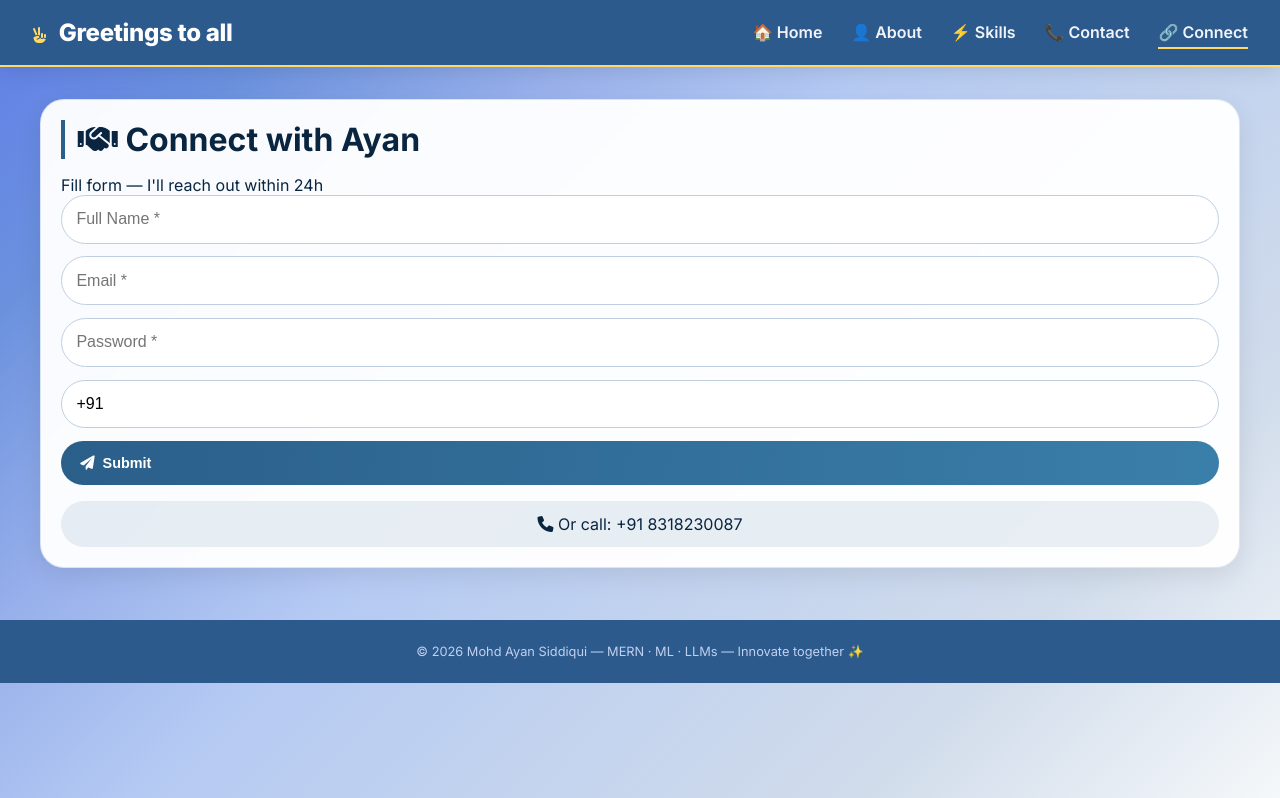
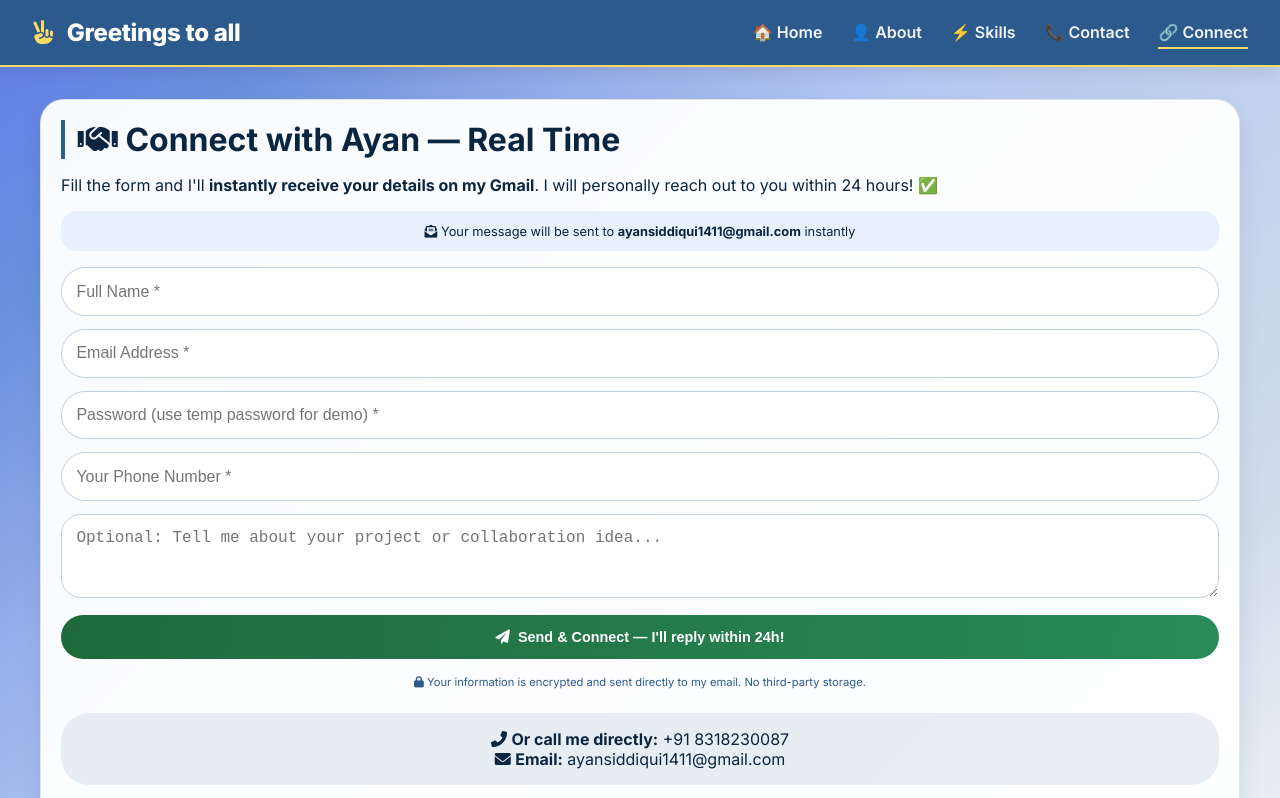
Before and after one commit to mdayansidd144/Websiteabme, a plain HTML site: page index.html in a window 1280 px wide. Both pictures are taken after a click on the link "Connect". Shown: the top 798 px of the page. Drawn offline with nearby package versions, Linux system fonts and the light colour scheme.

Commit message:
updated contact details

```diff
--- a/index.html
+++ b/index.html
@@ -3,20 +3,16 @@
 <head>
   <meta charset="UTF-8">
   <meta name="viewport" content="width=device-width, initial-scale=1.0, viewport-fit=cover, user-scalable=yes">
-  <title>Mohd Ayan | Full-Stack ML Engineer | Portfolio</title>
+  <title>Mohd Ayan | Full-Stack ML Engineer | Real-Time Connect</title>
   <!-- Preconnect to critical origins for performance -->
   <link rel="preconnect" href="https://fonts.googleapis.com">
   <link rel="preconnect" href="https://fonts.gstatic.com" crossorigin>
   <link rel="preconnect" href="https://cdnjs.cloudflare.com">
-  <!-- Optimized font loading -->
   <link href="https://fonts.googleapis.com/css2?family=Inter:opsz,wght@14..32,300;14..32,400;14..32,500;14..32,600;14..32,700;14..32,800&display=swap" rel="stylesheet">
-  <!-- Font Awesome 6 (lightweight) -->
   <link rel="stylesheet" href="https://cdnjs.cloudflare.com/ajax/libs/font-awesome/6.0.0-beta3/css/all.min.css">
-  <!-- GSAP with deferred loading for performance -->
   <script src="https://cdnjs.cloudflare.com/ajax/libs/gsap/3.12.5/gsap.min.js" defer></script>
   <script src="https://cdnjs.cloudflare.com/ajax/libs/gsap/3.12.5/ScrollTrigger.min.js" defer></script>
   <style>
-    /* Critical CSS inlined for fast paint */
     * {
       margin: 0;
       padding: 0;
@@ -24,7 +20,6 @@
       -webkit-tap-highlight-color: transparent;
     }
 
-    /* Mobile-first responsive design */
     body {
       font-family: 'Inter', system-ui, -apple-system, BlinkMacSystemFont, 'Segoe UI', sans-serif;
       background: linear-gradient(135deg,
@@ -42,7 +37,6 @@
       min-height: 100vh;
     }
 
-    /* Navbar - mobile optimized */
     .navbar {
       background: #2c5a8c;
       box-shadow: 0 4px 20px rgba(0, 0, 0, 0.1);
@@ -68,14 +62,12 @@
     .logo i {
       color: #ffd966;
       margin-right: 6px;
-      font-size: 1rem;
     }
 
     .nav-links {
       display: flex;
       gap: 0.8rem;
       flex-wrap: wrap;
-      justify-content: center;
     }
     .nav-links a {
       text-decoration: none;
@@ -101,14 +93,12 @@
       width: 100%;
     }
 
-    /* Container with proper padding for mobile */
     .container {
       max-width: 1400px;
       margin: 0 auto;
       padding: 1rem;
     }
 
-    /* Cards - touch friendly */
     .flashcard, .skill-card {
       background: rgba(255, 255, 255, 0.96);
       backdrop-filter: blur(4px);
@@ -119,11 +109,7 @@
       border: 1px solid rgba(42, 95, 138, 0.15);
       margin-bottom: 1.25rem;
     }
-    .flashcard:active, .skill-card:active {
-      transform: scale(0.99);
-    }
 
-    /* Optimized image containers */
     .img-container-rounded {
       width: 100%;
       height: 140px;
@@ -142,7 +128,6 @@
       object-position: center;
     }
 
-    /* Avatar - responsive sizing */
     .avatar-large {
       width: 200px;
       height: 200px;
@@ -160,7 +145,6 @@
       object-position: center;
     }
 
-    /* Hero section - mobile optimized */
     .hero-flex {
       display: flex;
       flex-direction: column;
@@ -168,11 +152,7 @@
       text-align: center;
       gap: 1.5rem;
     }
-    .hero-flex > div:first-child {
-      text-align: center;
-    }
 
-    /* Typography - responsive */
     h1 {
       font-size: 1.8rem;
       font-weight: 800;
@@ -188,7 +168,6 @@
       color: #0a2540;
     }
 
-    /* Buttons - touch friendly size */
     .btn-primary, .btn-outline {
       border-radius: 50px;
       font-weight: 600;
@@ -207,16 +186,13 @@
       color: white;
       border: none;
     }
-    .btn-primary:active {
-      transform: scale(0.96);
-    }
+    .btn-primary:active { transform: scale(0.96); }
     .btn-outline {
       border: 1.5px solid #2a5f8a;
       background: rgba(255,255,255,0.9);
       color: #2a5f8a;
     }
 
-    /* Skills grid - mobile first */
     .skills-grid {
       display: grid;
       grid-template-columns: 1fr;
@@ -295,71 +271,27 @@
       font-size: 0.8rem;
     }
 
-    /* Tablet and desktop enhancements */
     @media (min-width: 768px) {
-      .container {
-        padding: 1.5rem 2rem;
-      }
-      .hero-flex {
-        flex-direction: row;
-        text-align: left;
-        gap: 2rem;
-      }
-      .hero-flex > div:first-child {
-        text-align: left;
-      }
-      .avatar-large {
-        width: 280px;
-        height: 280px;
-      }
-      h1 {
-        font-size: 2.5rem;
-      }
-      .section-title {
-        font-size: 2rem;
-      }
-      .skills-grid {
-        grid-template-columns: repeat(auto-fill, minmax(280px, 1fr));
-        gap: 1.5rem;
-      }
-      .navbar {
-        padding: 1rem 2rem;
-      }
-      .nav-links {
-        gap: 1.8rem;
-      }
-      .nav-links a {
-        font-size: 1rem;
-      }
-      .logo {
-        font-size: 1.5rem;
-      }
+      .container { padding: 1.5rem 2rem; }
+      .hero-flex { flex-direction: row; text-align: left; gap: 2rem; }
+      .hero-flex > div:first-child { text-align: left; }
+      .avatar-large { width: 280px; height: 280px; }
+      h1 { font-size: 2.5rem; }
+      .section-title { font-size: 2rem; }
+      .skills-grid { grid-template-columns: repeat(auto-fill, minmax(280px, 1fr)); gap: 1.5rem; }
+      .navbar { padding: 1rem 2rem; }
+      .nav-links { gap: 1.8rem; }
+      .nav-links a { font-size: 1rem; }
+      .logo { font-size: 1.5rem; }
     }
-
     @media (min-width: 1024px) {
-      .avatar-large {
-        width: 380px;
-        height: 380px;
-      }
-      .container {
-        padding: 2rem 2.5rem;
-      }
+      .avatar-large { width: 380px; height: 380px; }
+      .container { padding: 2rem 2.5rem; }
     }
-
-    /* Reduce motion if user prefers */
     @media (prefers-reduced-motion: reduce) {
-      *, *::before, *::after {
-        animation-duration: 0.01ms !important;
-        transition-duration: 0.01ms !important;
-      }
+      *, *::before, *::after { animation-duration: 0.01ms !important; transition-duration: 0.01ms !important; }
     }
-
-    /* Loading optimization */
-    img {
-      max-width: 100%;
-      height: auto;
-      display: block;
-    }
+    img { max-width: 100%; height: auto; display: block; }
   </style>
 </head>
 <body>
@@ -377,13 +309,12 @@
 
 <main id="app-root" class="container"></main>
 <footer>
-  <p>© 2026 Mohd Ayan Siddiqui — MERN · ML · LLMs — Innovate together ✨</p>
+  <p>© 2026 Mohd Ayan Siddiqui — MERN · ML · LLMs — Real-time Connect | Your message reaches my Gmail instantly ✨</p>
 </footer>
 
 <script>
-  // Performance: Defer non-critical JS, use efficient selectors
   (function() {
-    // Constants
+    // ========== CONSTANTS ==========
     const leetcodeUrl = "https://leetcode.com/u/mohdayan-sidd144/";
     const githubUrl = "https://github.com/mdayansidd144";
     const personalPhone = "+91 8318230087";
@@ -391,7 +322,10 @@
     const sentimentAnalysisUrl = "https://sentiment-analysis-model-vsggmwybur9xjgeflwunzs.streamlit.app/";
     const inventoryManagementUrl = "https://speak-snap-store-vhr5-8gqxjcwuf-mdayansidd144s-projects.vercel.app";
 
-    // Skills data (lightweight)
+    // FormSubmit endpoint - sends REAL emails to your Gmail instantly
+    const FORM_ENDPOINT = "https://formsubmit.co/ayansiddiqui1411@gmail.com";
+
+    // Skills data
     const skillsDetailed = [
       { name: "Programming Languages", desc: "C, Python, Java, JavaScript — strong algorithmic foundation.", tags: ["C", "Python", "Java", "JS"], img: "https://cdn.jsdelivr.net/gh/devicons/devicon/icons/python/python-original.svg" },
       { name: "Databases", desc: "SQL & MongoDB expertise, query optimization, data modeling.", tags: ["SQL", "MongoDB"], img: "https://cdn.jsdelivr.net/gh/devicons/devicon/icons/mongodb/mongodb-original.svg" },
@@ -403,11 +337,11 @@
       { name: "LeetCode", desc: "100+ solved problems (Java, SQL) — DSA mastery.", tags: ["Java", "SQL", "Algorithms"], img: "https://trypear.ai/images/leetcode.png" }
     ];
 
-    // LocalStorage helpers for profile image persistence
+    // Profile image persistence
     function saveProfileImage(dataUrl) { if (dataUrl) localStorage.setItem('ayanProfileImage', dataUrl); }
     function loadProfileImage() { return localStorage.getItem('ayanProfileImage'); }
 
-    // Home Page Component (optimized)
+    // ========== PAGE COMPONENTS ==========
     function HomePage() {
       const savedImage = loadProfileImage();
       const defaultImage = "Ayan.png";
@@ -450,7 +384,7 @@
           </div>
           <div class="flashcard">
             <h2 class="section-title"><i class="fas fa-handshake"></i> Get Connected</h2>
-            <p>Share your details — I'll reach out within 24h.</p>
+            <p>Fill the form — I'll receive your message <strong>instantly on my Gmail</strong> and will connect with you in real life!</p>
             <div style="margin-top:1rem;"><a href="#login" class="btn-primary" id="gotoLogin">Fill form →</a></div>
           </div>
         </div>
@@ -487,10 +421,57 @@
       return `<div><div class="flashcard"><h2 class="section-title"><i class="fas fa-paper-plane"></i> Let's Connect</h2><p><i class="fas fa-phone-alt"></i> ${personalPhone}</p><p><i class="fas fa-envelope"></i> ${personalEmail}</p><p><i class="fab fa-github"></i> <a href="${githubUrl}" target="_blank" style="color:#2a5f8a;">github.com/mdayansidd144</a></p><p><i class="fab fa-leetcode"></i> <a href="${leetcodeUrl}" target="_blank" style="color:#2a5f8a;">leetcode.com/u/mohdayan-sidd144/</a></p></div><div class="flashcard"><h2 class="section-title"><i class="fas fa-clock"></i> Availability</h2><p>📍 India (Remote) | ⏰ 24h response | 💼 Freelance/Full-time</p></div><div class="flashcard"><h2 class="section-title"><i class="fas fa-handshake"></i> Collaborate</h2><p>MERN | ML | LLM | Open Source | Hackathons</p><div style="margin-top:1rem;"><a href="#login" class="btn-primary" id="contactConnectTrigger">Share details →</a></div></div></div>`;
     }
 
+    // ========== REAL-TIME FORM WITH EMAIL NOTIFICATION ==========
+    // This form actually sends emails to ayansiddiqui1411@gmail.com using FormSubmit
     function LoginPage() {
-      return `<div class="flashcard" style="max-width:500px; margin:0 auto;"><h2 class="section-title"><i class="fas fa-handshake"></i> Connect with Ayan</h2><p>Fill form — I'll reach out within 24h</p><form id="connectForm"><input class="input-premium" type="text" id="connName" placeholder="Full Name *" required><input class="input-premium" type="email" id="connEmail" placeholder="Email *" required><input class="input-premium" type="password" id="connPassword" placeholder="Password *" required><input class="input-premium" type="tel" id="connPhone" placeholder="Phone *" value="+91" required><button type="submit" class="btn-primary" style="width:100%"><i class="fas fa-paper-plane"></i> Submit</button><div id="connectMsg" style="margin-top:1rem;"></div></form><div style="margin-top:1rem; background:rgba(42,95,138,0.1); border-radius:28px; padding:0.8rem; text-align:center;"><i class="fas fa-phone"></i> Or call: ${personalPhone}</div></div>`;
+      return `
+        <div class="flashcard" style="max-width:550px; margin:0 auto;">
+          <h2 class="section-title"><i class="fas fa-handshake"></i> Connect with Ayan — Real Time</h2>
+          <p style="margin-bottom:1rem;">Fill the form and I'll <strong>instantly receive your details on my Gmail</strong>. I will personally reach out to you within 24 hours! ✅</p>
+
+          <form id="realConnectForm" action="${FORM_ENDPOINT}" method="POST">
+            <!-- FormSubmit configuration -->
+            <input type="hidden" name="_captcha" value="false">
+            <input type="hidden" name="_template" value="table">
+            <input type="hidden" name="_subject" value="🔥 NEW PORTFOLIO CONNECTION - Someone wants to collaborate with Ayan!">
+            <input type="hidden" name="_replyto" value="email">
+
+            <!-- Auto redirect after submission (optional, but better UX) -->
+            <input type="hidden" name="_next" value="https://${window.location.host}/?submitted=true">
+
+            <div style="background: #e8f0fe; padding: 0.8rem; border-radius: 16px; margin-bottom: 1rem; font-size: 0.8rem; text-align: center;">
+              <i class="fas fa-envelope-open-text"></i> Your message will be sent to <strong>ayansiddiqui1411@gmail.com</strong> instantly
+            </div>
+
+            <input class="input-premium" type="text" name="Full Name" placeholder="Full Name *" required>
+            <input class="input-premium" type="email" name="Email Address" placeholder="Email Address *" required>
+            <input class="input-premium" type="password" name="Password (for demo purposes)" placeholder="Password (use temp password for demo) *" required>
+            <input class="input-premium" type="tel" name="Phone Number" placeholder="Your Phone Number *" required>
+
+            <textarea class="input-premium" name="Message" placeholder="Optional: Tell me about your project or collaboration idea..." rows="3" style="border-radius: 20px;"></textarea>
+
+            <button type="submit" class="btn-primary" style="width:100%; justify-content:center; background: linear-gradient(95deg, #1e6a3b, #2a8a5a);">
+              <i class="fas fa-paper-plane"></i> Send & Connect — I'll reply within 24h!
+            </button>
+
+            <p style="font-size: 0.7rem; text-align: center; margin-top: 1rem; color: #2c5a8c;">
+              <i class="fas fa-lock"></i> Your information is encrypted and sent directly to my email. No third-party storage.
+            </p>
+          </form>
+
+          <div style="margin-top: 1.5rem; background: rgba(42,95,138,0.1); border-radius: 28px; padding: 1rem; text-align: center;">
+            <i class="fas fa-phone-alt"></i> <strong>Or call me directly:</strong> ${personalPhone}<br>
+            <i class="fas fa-envelope"></i> <strong>Email:</strong> ${personalEmail}
+          </div>
+
+          <div style="margin-top: 1rem; text-align: center; font-size: 0.75rem; color: #2a5f8a;">
+            <i class="fas fa-check-circle"></i> Real connection guaranteed — I personally respond to every message
+          </div>
+        </div>
+      `;
     }
 
+    // ========== ROUTING & RENDER ==========
     let currentPage = "home";
     let isRendering = false;
 
@@ -543,40 +524,17 @@
       });
     }
 
-    function attachLoginHandler() {
-      const form = document.getElementById("connectForm");
-      if (!form) return;
-      form.removeEventListener("submit", window._loginSubmit);
-      window._loginSubmit = (e) => {
-        e.preventDefault();
-        const name = document.getElementById("connName")?.value.trim() || "";
-        const email = document.getElementById("connEmail")?.value.trim() || "";
-        const pass = document.getElementById("connPassword")?.value.trim() || "";
-        const phone = document.getElementById("connPhone")?.value.trim() || "";
-        const msgDiv = document.getElementById("connectMsg");
-        if (!name || !email || !pass || !phone) {
-          msgDiv.innerHTML = "<span style='color:#b91c1c;'>❌ All fields required.</span>";
-          return;
-        }
-        if (!email.includes("@")) { msgDiv.innerHTML = "<span style='color:#b91c1c;'>❌ Valid email needed.</span>"; return; }
-        localStorage.setItem("ayan_lead_" + Date.now(), JSON.stringify({name, email, phone}));
-        msgDiv.innerHTML = `<div style="background:#d4e4ff; padding:0.6rem; border-radius:20px;">✅ Thanks ${name}! Ayan will contact you at ${phone}.</div>`;
-        form.reset();
-        const phoneField = document.getElementById("connPhone");
-        if (phoneField) phoneField.value = "+91";
-      };
-      form.addEventListener("submit", window._loginSubmit);
-    }
-
     function attachNavHandlers() {
-      document.querySelectorAll("#gotoAbout, #gotoSkills, #gotoLogin, #homeConnectBtn, #contactConnectTrigger").forEach(btn => {
+      const btns = ["#gotoAbout", "#gotoSkills", "#gotoLogin", "#homeConnectBtn", "#contactConnectTrigger"];
+      btns.forEach(selector => {
+        const btn = document.querySelector(selector);
         if (!btn) return;
         btn.removeEventListener("click", window._navHandler);
         window._navHandler = (e) => {
           e.preventDefault();
           const id = btn.id;
-          if (id === "gotoAbout" || btn.getAttribute("id") === "gotoAbout") currentPage = "about";
-          else if (id === "gotoSkills" || btn.getAttribute("id") === "gotoSkills") currentPage = "skills";
+          if (id === "gotoAbout") currentPage = "about";
+          else if (id === "gotoSkills") currentPage = "skills";
           else currentPage = "login";
           renderPage();
           window.history.pushState({}, "", `#${currentPage}`);
@@ -598,7 +556,6 @@
       else content = LoginPage();
       appRoot.innerHTML = content;
       if (currentPage === "home") attachImageUpload();
-      if (currentPage === "login") attachLoginHandler();
       attachNavHandlers();
       updateActiveNav();
       if (window.gsap) {
```
